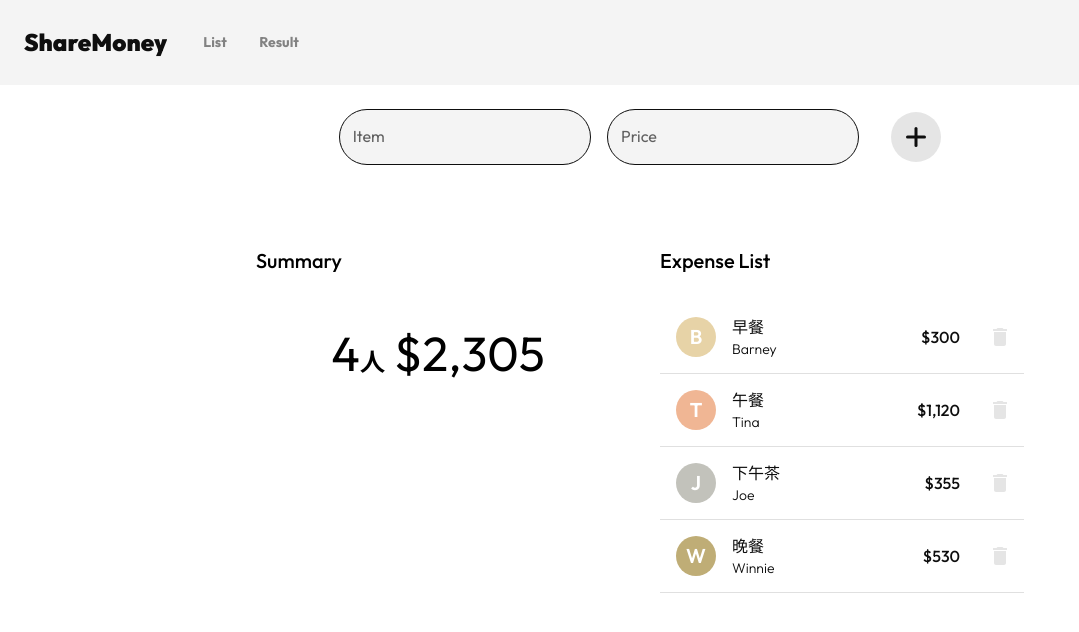
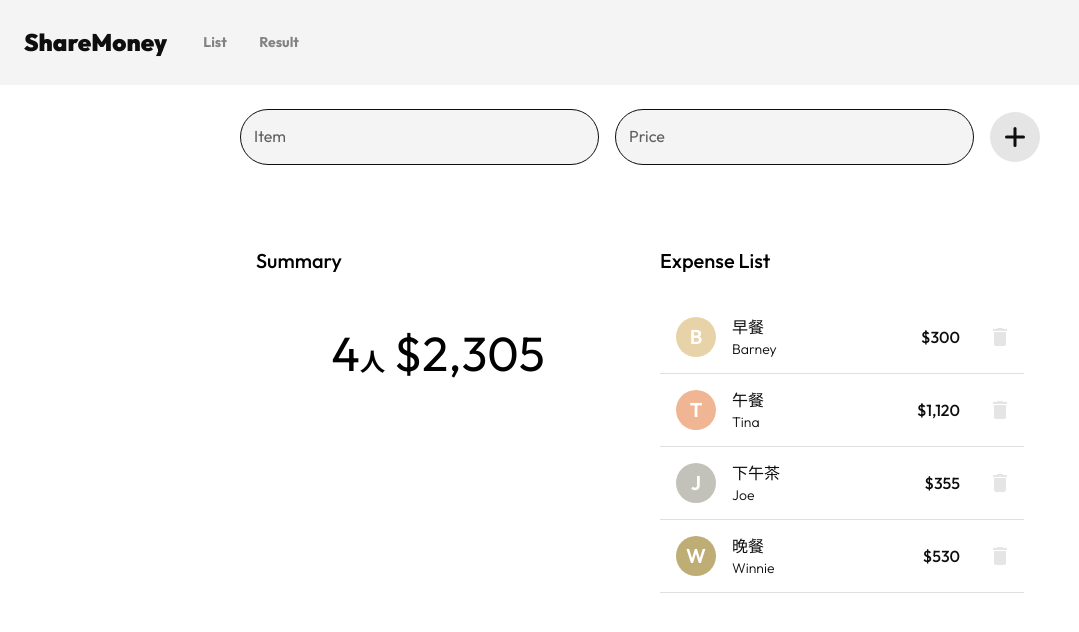
Before and after one commit to a03993/share-money-app, a React (Create React App) app: page / in a window 1280 px wide. Shown: the top 632 px of the page, without its empty margins (0-1079 px from the left). Built offline with nearby package versions, Linux system fonts and the light colour scheme; the HTML template or start-up script is replaced by a standard one.

Commit message:
fix: update inputStyle for Input component issue

```diff
--- a/src/components/Input.js
+++ b/src/components/Input.js
@@ -1,22 +1,25 @@
 import Box from "@mui/material/Box";
 import TextField from "@mui/material/TextField";
 import Button from "@mui/material/Button";
-import { formBoxStyle, plusButtonStyle } from "../styles/inputStyle";
-
-const labels = ["Item", "Price"];
+import {
+  formBoxStyle,
+  inputWithButtonStyle,
+  plusButtonStyle,
+} from "../styles/inputStyle";
 
 export default function Input() {
   return (
     <Box component="form" sx={formBoxStyle} noValidate autoComplete="off">
-      {labels.map((label) => (
+      <TextField id="item-input" label="Item" variant="outlined" type="text" />
+      <Box sx={inputWithButtonStyle}>
         <TextField
-          key={label}
-          id={`${label.toLowerCase()}-input`}
-          label={label}
+          id="price-input"
+          label="Price"
           variant="outlined"
+          type="number"
         />
-      ))}
-      <Button type="submit" sx={plusButtonStyle}></Button>
+        <Button type="submit" sx={plusButtonStyle}></Button>
+      </Box>
     </Box>
   );
 }
--- a/src/styles/inputStyle.js
+++ b/src/styles/inputStyle.js
@@ -22,13 +22,24 @@ export const formBoxStyle = {
   display: "flex",
   alignItems: "center",
   justifyContent: "center",
-  width: "100%",
+  width: "70%",
+  maxWidth: "800px",
   marginTop: theme.spacing(3),
+  marginLeft: "auto",
+  marginRight: "auto",
   gap: theme.spacing(INPUT_CONFIG.spacing.form),
+  flexWrap: "wrap",
 
   "& .MuiTextField-root": {
     width: INPUT_CONFIG.sizes.input,
+    flex: "1 1 auto",
   },
+};
+
+export const inputWithButtonStyle = {
+  display: "flex",
+  alignItems: "center",
+  flex: "1 1 auto",
 };
 
 export const plusButtonStyle = {
@@ -70,12 +81,4 @@ export const plusButtonStyle = {
       backgroundColor: theme.palette.neutral.light,
     },
   },
-
-  "&:focus": {
-    backgroundColor: theme.palette.neutral.dark,
-
-    "&::before, &::after": {
-      backgroundColor: theme.palette.neutral.light,
-    },
-  },
 };
```
